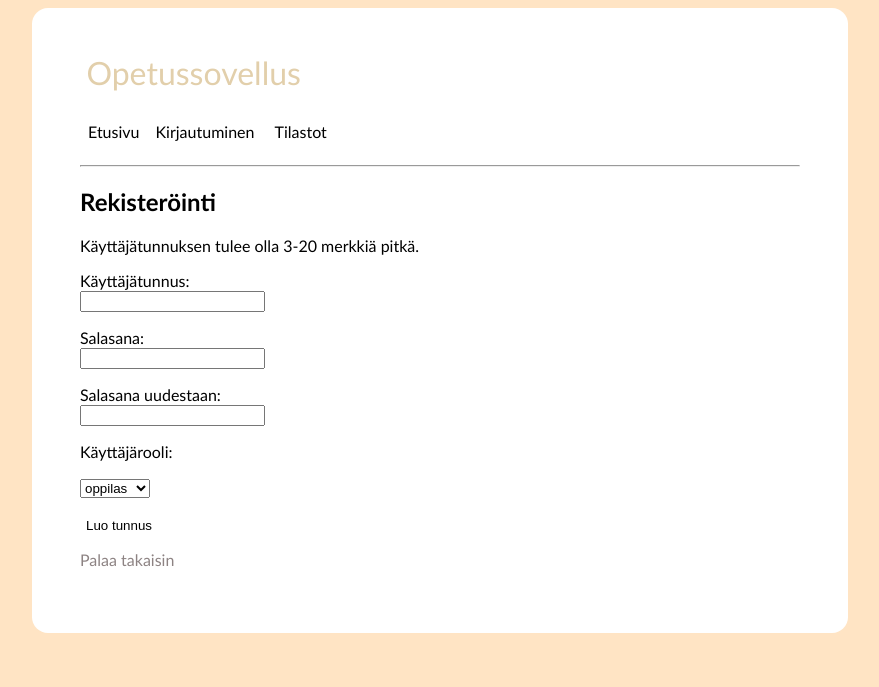
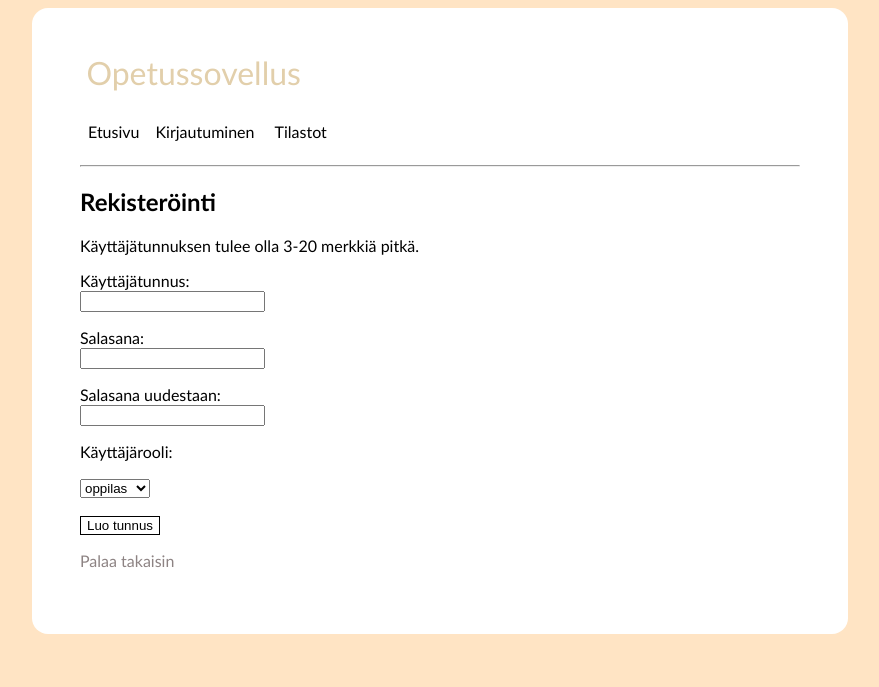
Before and after one commit to eerolasi/opetussovellus, a Flask app: page /register in a window 1280 px wide. Shown: the top 687 px of the page, without its empty margins (200-1079 px from the left). Run offline with Flask 2, Linux system fonts and the light colour scheme.

Commit message:
Fix button

```diff
--- a/static/main.css
+++ b/static/main.css
@@ -56,7 +56,7 @@ a {
 }
 
 button {
-    border: #000;
+    border: 1px solid black;
     color: black;
     background-color: white;
 }
@@ -66,5 +66,5 @@ button {
 }
 
 .deletebutton:hover {
-    background-color: rgb(160, 53, 53);
+    background-color: rgb(172, 46, 46);
 }
```
